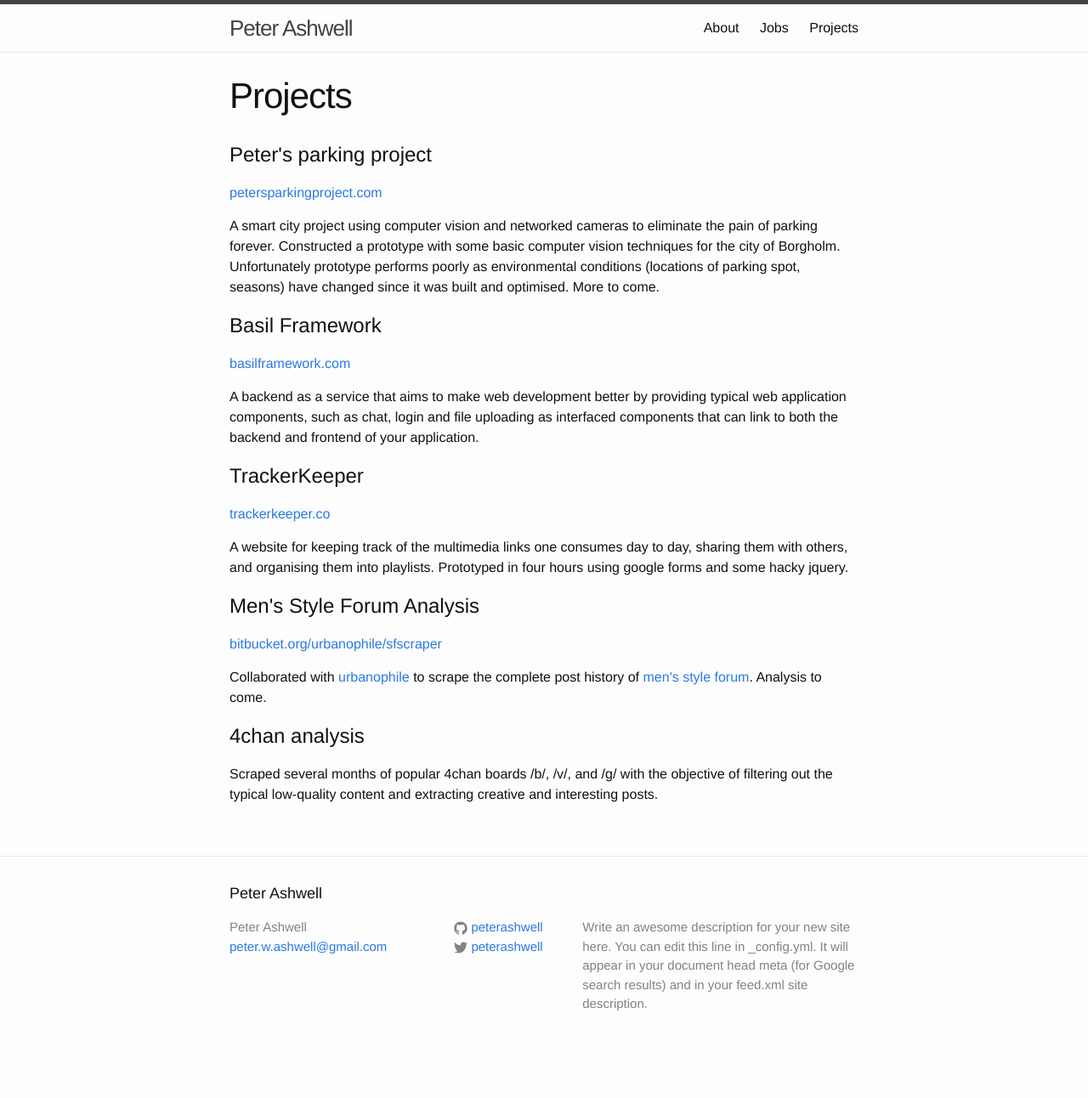
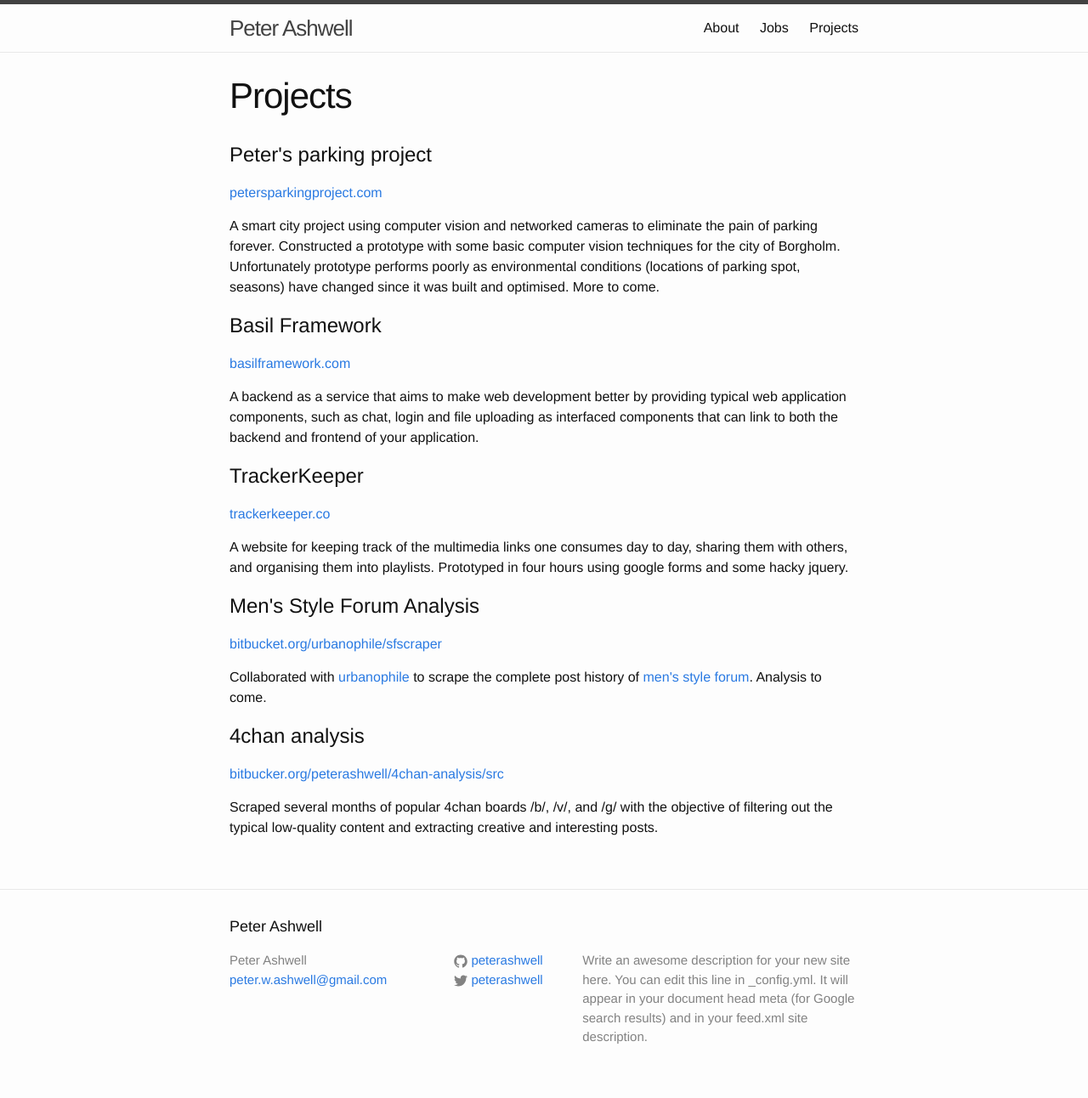
Before and after one commit to peterashwell/peterashwell.github.io, a Jekyll site: the page built from projects.md, in a window 1280 px wide. Shown: the whole page at 85% size. Built offline with Jekyll 4.4.1, drawn with Linux system fonts in a browser that asks for light colours; before the commit the page ends 1253 px from its top, so only the background shows below that.

Commit message:
Added link for 4chan-analysis

```diff
--- a/projects.md
+++ b/projects.md
@@ -21,4 +21,5 @@ permalink: /projects/
 <p>Collaborated with <a href="https://bitbucket.org/urbanophile">urbanophile</a> to scrape the complete post history of <a href="http://www.styleforum.net">men's style forum</a>. Analysis to come.</p>
 
 <h1>4chan analysis</h1>
+<a href="https://bitbucket.org/peterashwell/4chan-analysis/src">bitbucker.org/peterashwell/4chan-analysis/src</a>
 <p>Scraped several months of popular 4chan boards /b/, /v/, and /g/ with the objective of filtering out the typical low-quality content and extracting creative and interesting posts.</p>
```
